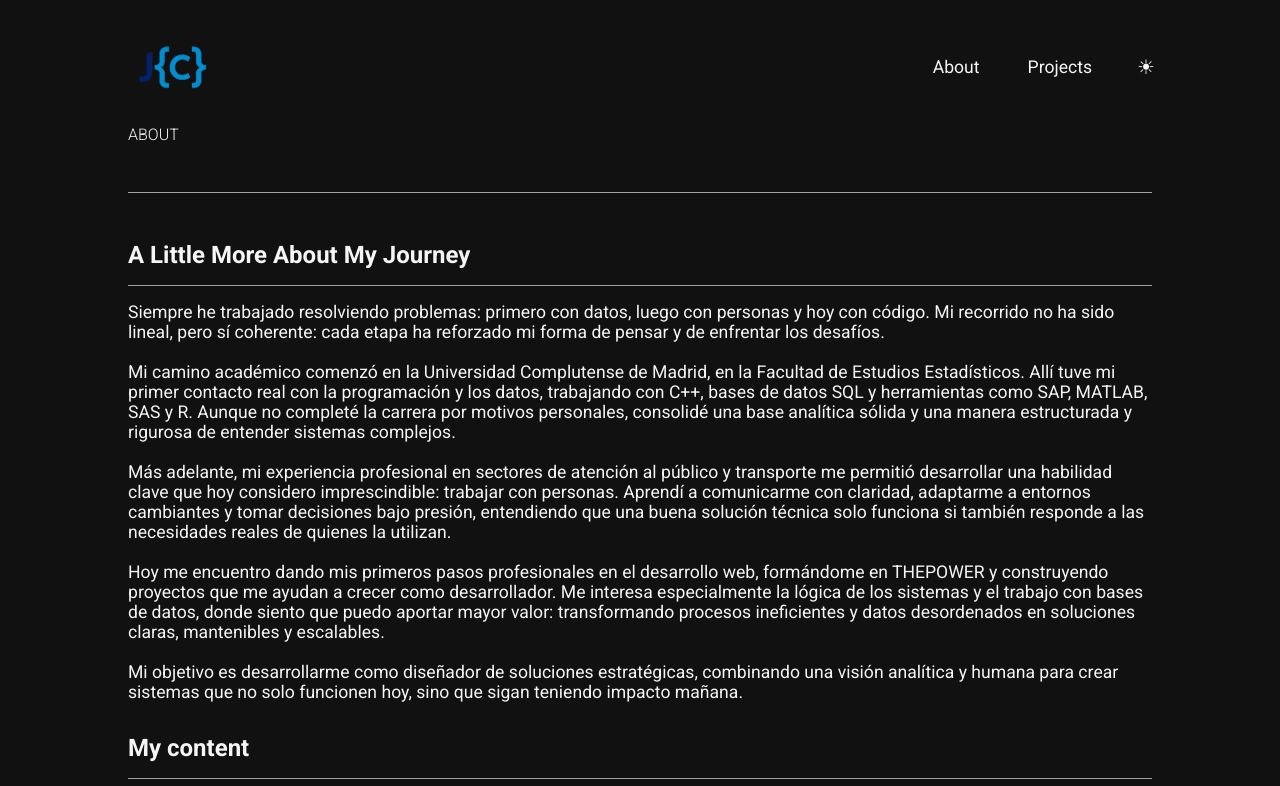
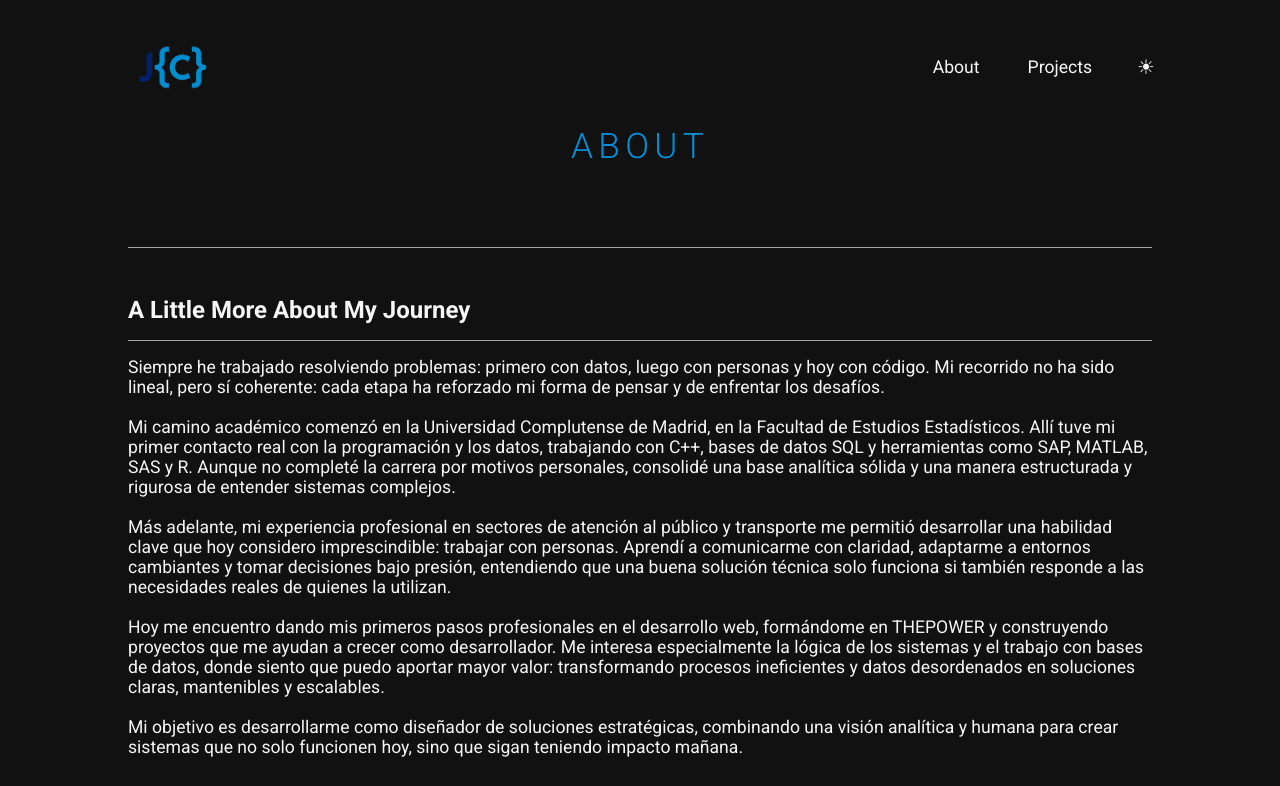
Before and after one commit to JChoqe/Porfolio-Jherlan-Choque-Calle, a website built with Vite: page index.html in a window 1280 px wide. Both pictures are taken after a click on the link "About". Shown: the top 786 px of the page. Built offline with nearby package versions, Linux system fonts and the light colour scheme; files whose address does not match are found by name.

Commit message:
casi ultimo

```diff
--- a/pages/About/About.css
+++ b/pages/About/About.css
@@ -14,10 +14,15 @@
 }
 
 .about > h2 {
-  font-weight: 100;
+  color: var(--highlight);
+  font-weight: 300;
   text-transform: uppercase;
-  font-size: 1rem;
+  font-size: 2.2rem;
+  text-align: center;
+  margin-bottom: 2rem;
+  letter-spacing: 0.15em;
 }
+
 
 .skills-container {
   display: flex;
```
